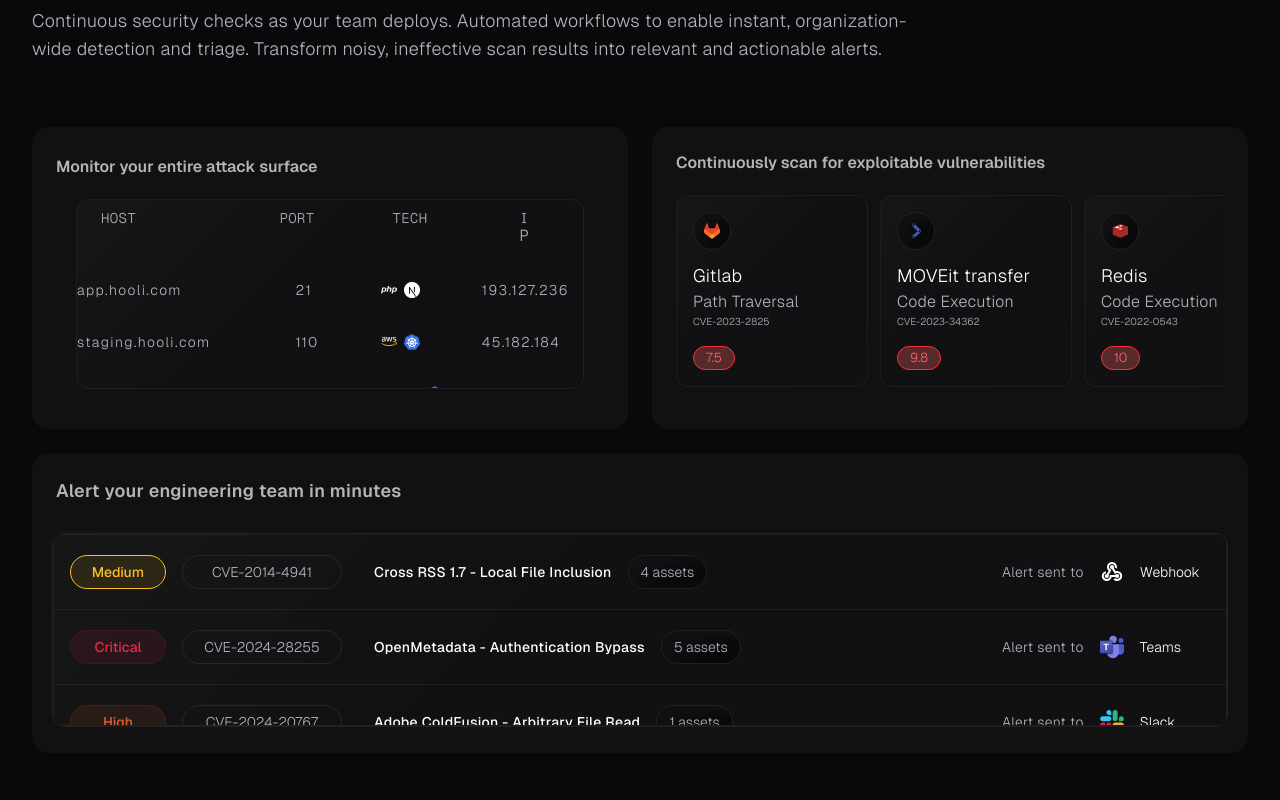
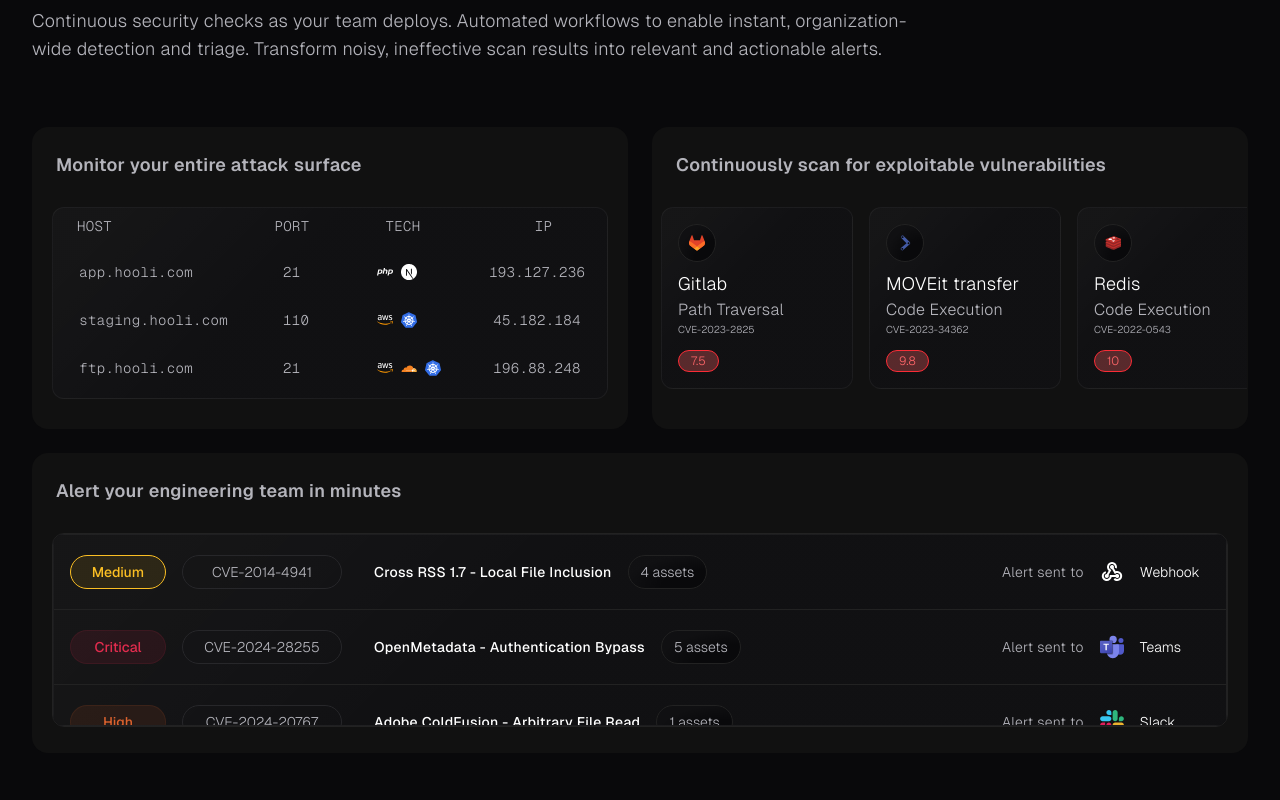
Before and after one commit to Akhlaqy19/Project-Discovery-template, a React (Vite) app: page / in a window 1280 px wide. Shown: the part 3900-4700 px from the top of the page. Built offline with nearby package versions, Linux system fonts and the light colour scheme.

Commit message:
fixing bugs of purpose section

```diff
--- a/src/assets/components/PurposeSection/AttackServices.jsx
+++ b/src/assets/components/PurposeSection/AttackServices.jsx
@@ -1,80 +1,79 @@
-import React, { useRef } from "react";
+import React, { useState } from "react";
 import { attackServicesInfos } from "./../../datas";
 import RowAttackServices from "./RowAttackServices";
 
 export default function AttackServices() {
-  const marqueeRef = useRef(null);
+  const [isHovered, setIsHovered] = useState(false);
 
-  const handleMouseEnter = () => {
-    marqueeRef.current.classList.add("running");
-  };
-
-  const handleMouseLeave = () => {
-    marqueeRef.current.classList.remove("running");
-  };
+  const handleMouseEnter = () => setIsHovered(true)
+  const handleMouseLeave = () => setIsHovered(false)
 
   return (
     <>
       <section
-        className="group col-span-4 md:col-span-2 flex flex-col gap-y-7 py-7 h-75.5"
+        className="group col-span-4 md:col-span-2 min-h-75.5"
         onMouseEnter={handleMouseEnter}
         onMouseLeave={handleMouseLeave}
       >
-        <div className="">
-          <h3 className="group-hover:text-white box-title-effect">
+        <div className="relative z-50 m-0 size-full p-0 py-0">
+          <div className="h-full w-full pb-8">
+            <div className="pointer-events-none relative z-20 mb-4 h-auto w-full">
+              <div className="flex items-center justify-between px-6 pb-3 pt-6">
+                <h3 className="group-hover:text-white box-title-effect text-base xl:text-lg text-gray tracking-xs font-semibold">
                   Monitor your entire attack surface
                 </h3>
               </div>
+            </div>
 
-        {/*   h-full w-auto  */}
-        <div className="bg-base-2 bg-custom-gradient pointer-events-none relative z-20 h-47.5 mt-5 mx-5 backdrop-blur-2xl **:font-light rounded-xl overflow-hidden">
-          {/*  */}
-          <div className="relative top-0 z-40 h-auto w-full rounded-xl pb-1 text-left **:tracking-wide **:uppercase *:*:inline-block">
+            {/* bg-base-2 pointer-events-none relative z-20 mx-5 h-full w-auto rounded-xl bg-custom-gradient */}
+
+            <div className="bg-base-2 pointer-events-none relative z-20 mx-5 h-full max-h-48 w-auto rounded-xl bg-custom-gradient">
+              <div className="relative top-0 z-40 h-auto w-full rounded-xl pb-1">
                 <div
-              className="flex justify-around py-3
-            *:*:font-light *:*:text-sm text-gray *:*:leading-3 *:*:tracking-wide fonts-list
+                  className="flex justify-around py-3 *:not-first:w-1/5 *:*:font-light *:*:text-sm *:*:text-gray *:*:leading-3 *:*:tracking-wide fonts-list
                 "
                 >
                   <div className="w-2/5 text-left pl-6">
-                <p className="">HOST</p>
+                    <p>HOST</p>
                   </div>
-              <div className="w-1/5">
-                <p className="">PORT</p>
+                  <div className="text-left">
+                    <p>PORT</p>
                   </div>
-              <div className="w-1/5 pl-3">
-                <p className="">TECH</p>
+                  <div>
+                    <p>TECH</p>
                   </div>
-              <div className="w-1/5 pr-4 text-center">
-                <p className="text-gray-400">ɪ</p>P
+                  <div className="pr-4 text-center">
+                    <p>IP</p>
                   </div>
                 </div>
               </div>
-          <section className="w-full overflow-hidden">
+              <section className="relative top-0 z-40 h-auto w-full rounded-b-xl overflow-hidden">
                 <div
-              ref={marqueeRef}
-              className="flex flex-col h-312 vertical-marquee"
+                  // ref={marqueeRef}
+                  className="group flex overflow-hidden p-2 flex-col relative z-20 max-h-36 gap-y-4"
                 >
-              <AttackServicesBase />
-              <AttackServicesBase />
-              <AttackServicesBase />
-              <AttackServicesBase />
+                  <AttackServicesBase isHovered={isHovered} />
+                  <AttackServicesBase isHovered={isHovered} />
+                  <AttackServicesBase isHovered={isHovered} />
+                  <AttackServicesBase isHovered={isHovered} />
                 </div>
               </section>
+            </div>
+          </div>
         </div>
       </section>
     </>
   );
 }
 
-const AttackServicesBase = () => {
+const AttackServicesBase = ({ isHovered }) => {
   return (
     <>
       <div
-        className="h-78 *:flex *:items-center *:text-sm
-        *:tracking-widest *:*:*:block *:*:*:h-full *:*:first:w-2/5 *:*:not-first:w-1/5
-        *:*:nth-[2]:pl-4  *:*:nth-[3]:pl-0 *:*:nth-[3]:*:gap-x-1.75 *:
-        transition-transform
-        "
+        className={`flex shrink-0 justify-around gap-4 flex-col vertical-marquee ${
+          // اگر isHovered هست، کلاس حذف میشه؛ در غیر اینصورت اضافه میشه.
+          isHovered ? "running" : ""
+        }`}
       >
         {attackServicesInfos.map((data) => (
           <RowAttackServices key={data.id} {...data} />
@@ -83,3 +82,8 @@
     </>
   );
 };
+
+// h-78
+//  *:tracking-widest *:*:*:block *:*:*:h-full *:*:first:w-2/5 *:*:not-first:w-1/5
+// *:*:nth-[2]:pl-4  *:*:nth-[3]:pl-0 *:*:nth-[3]:*:gap-x-1.75 *:
+// transition-transform
--- a/src/assets/components/PurposeSection/Purpose.jsx
+++ b/src/assets/components/PurposeSection/Purpose.jsx
@@ -9,7 +9,6 @@
     <>
       <section className="custom-container-sm custom-p-sm mt-120">
         <div className="relative z-40 flex w-full flex-col items-center py-10">
-          {/* <div className="w-full"> */}
           <div className="flex flex-col gap-3 items-start text-left my-6 w-full max-w-full">
             <SectionTitle
               subTitle={`Why ProjectDiscovery`}
@@ -20,13 +19,12 @@
           </div>
         </div>
         <div className="w-full">
-          <div className="grid grid-cols-4 gap-6 text-gray font-semibold *:bg-glass-primary *:border-0.5 *:rounded-2xl *:first:px-6 *:nth-[2]:px-6">
+          <div className="grid grid-cols-4 gap-6 text-gray *:bg-glass-primary *:rounded-2xl">
             <AttackServices />
             <ScanVulnerabilities />
             <AlertBox />
           </div>
         </div>
-        {/* </div> */}
       </section>
     </>
   );
--- a/src/assets/components/PurposeSection/RowAttackServices.jsx
+++ b/src/assets/components/PurposeSection/RowAttackServices.jsx
@@ -3,25 +3,27 @@
 function RowAttackServices({domain, port, techs, ip}) {
   return (
     <>
-      <div className="h-13">
-        <div className="">
-          <span>{domain}</span>
+      <div className="flex items-center justify-around rounded-xl py-2">
+        <div className="w-2/5 pl-4 text-left">
+          <p className="domain-detail fonts-list">{domain}</p>
         </div>
-        <div className="">
-          <span>{port}</span>
+        <div className="w-1/6 text-left">
+          <p className="domain-detail fonts-list">{port}</p>
         </div>
-        <div className="pl-0">
-          <div className="*:w-4" style={{ display: "flex" }}>
+        <div className="w-1/5">
+          <div className="*:w-4 flex items-center gap-2 align-middle"
+          style={{display: "flex"}}>
             {techs.map((tech, i) => (
               <img
-              key={i}
-              src={`/icons/techs/${tech}`}
-              alt={`${tech} technology for attack services`} />
+                key={i}
+                src={`/icons/techs/${tech}`}
+                alt={`${tech} technology for attack services`}
+              />
             ))}
           </div>
         </div>
-        <div className="">
-          <span>{ip}</span>
+        <div className="w-1/5 pr-4 text-right">
+          <p className="domain-detail fonts-list">{ip}</p>
         </div>
       </div>
     </>
--- a/src/assets/components/PurposeSection/ScanBoxToolkits.jsx
+++ b/src/assets/components/PurposeSection/ScanBoxToolkits.jsx
@@ -3,8 +3,12 @@
 function ScanBoxToolkits({name, situate, code, score, img}) {
   return (
     <>
-      <div className="bg-base-2 border border-black">
-        <div className="bg-base rounded-full bg-gradient-radial from-white/15 to-transparent p-2.5">
+
+      <div className="bg-base-2 pointer-events-none flex w-full min-w-48 flex-col items-start justify-between gap-1 rounded-xl bg-custom-gradient p-4">
+        <div
+          className="bg-base rounded-full bg-gradient-radial from-white/15 to-transparent
+        p-2.5"
+        >
           <img
             src={`/icons/toolkits-for-vulnerability/${img}`}
             alt=""
@@ -12,18 +16,20 @@
           />
         </div>
         <div className="mt-1">
-          <h5 className="text-white text-lg font-light tracking-xs">{name}</h5>
-          <div className="">
-            <p className="text-base font-light tracking-xs leading-6">
+          <h5 className="text-white text-base xl:text-lg font-light tracking-xs">
+            {name}
+          </h5>
+          <div className="flex flex-col gap-0">
+            <p className="font-light tracking-xs text-sm md:text-base text-gray leading-6">
               {situate}
             </p>
-            <p className="font-light text-sm leading-4 sm:text-[10px]">
+            <p className="font-light text-sm text-gray leading-4 sm:text-[10px]">
               {code}
             </p>
           </div>
         </div>
         <button>
-          <p className="mt-2 px-3 py-1 font-light text-xm leading-3.5 rounded-full border border-red-500 bg-red-400/30 text-red-400">
+          <p className="font-light mt-2 px-3 py-1 text-xs leading-3 rounded-full border border-red-500 bg-red-400/30 text-red-400">
             {score}
           </p>
         </button>
--- a/src/assets/components/PurposeSection/ScanVulnerabilities.jsx
+++ b/src/assets/components/PurposeSection/ScanVulnerabilities.jsx
@@ -1,19 +1,14 @@
-import React, { useRef, useState } from "react";
-import ScanBoxToolkits from "./ScanBoxToolkits"
-import {toolkitsInfos} from "./../../datas";
-
+import React, { useState } from "react";
+import ScanBoxToolkits from "./ScanBoxToolkits";
+import { toolkitsInfos } from "./../../datas";
 
 function ScanVulnerabilities() {
 
-  const marqueeRef = useRef(null);
+  const [isHovered, setIsHovered] = useState(false);
 
-    const handleMouseEnter = () => {
-      marqueeRef.current.classList.add("running");
-    };
+  const handleMouseEnter = () => setIsHovered(true)
+  const handleMouseLeave = () => setIsHovered(false)
 
-    const handleMouseLeave = () => {
-      marqueeRef.current.classList.remove("running");
-    };
 
   return (
     <>
@@ -22,25 +17,55 @@
         onMouseEnter={handleMouseEnter}
         onMouseLeave={handleMouseLeave}
       >
-        <div className="flex items-center justify-between pb-3 pt-6">
-          <h3 className="group-hover:text-white box-title-effect">
+        <div className="relative z-50 m-0 h-auto w-full p-0 py-0">
+          <div className="size-full">
+            <div className="pointer-events-none relative z-20 h-auto w-full">
+              <div className="flex items-center justify-between px-6 pb-3 pt-6">
+                <h3
+                  className="group-hover:text-white text-base xl:text-lg text-gray
+                tracking-xs font-semibold box-title-effect"
+                >
                   Continuously scan for exploitable vulnerabilities
                 </h3>
               </div>
+            </div>
 
-        <div className="group relative h-full w-full pb-2 overflow-hidden">
-          <div className="w-[calc(100%-2px)] py-2 transition-colors">
+            <div className="group pointer-events-none relative z-20 size-full pb-2 overflow-hidden">
+              <div className="relative top-0 z-40 h-auto w-full pb-2 transition-colors">
+                <div className="mask-x-sm mx-auto w-[calc(100%-2px)] py-2 transition-colors">
                   <div
-              ref={marqueeRef}
-              className="flex gap-3 shrink-0 *:bg-base-2
-            *:flex *:flex-col *:items-start *:justify-between *:gap-1
-            *:w-full *:min-w-48 *:min-h-48 *:rounded-xl *:p-4
-            *:*:first:p-2.5 *:*:first:rounded-full *:*:first:bg-black horizontal-marquee"
+                    className="group pointer-events-none flex flex-row gap-3 shrink-0 p-2 overflow-hidden [--duration:30s]"
                   >
+                    <div className={`flex shrink-0 justify-around [gap:var(--gap)] horizontal-marquee flex-row ${isHovered ? "running" : "" }`}>
                       {toolkitsInfos.map((toolkitData) => (
-                <ScanBoxToolkits key={toolkitData.id} {...toolkitData} />
+                        <ScanBoxToolkits
+                          key={toolkitData.id}
+                          {...toolkitData}
+                        />
                       ))}
+                    </div>
+
+
                     {/* تکرار محتوای انیمیشن برای ایجاد افکت پیوسته */}
+                    <div className={`flex shrink-0 justify-around [gap:var(--gap)] horizontal-marquee flex-row ${isHovered ? "running" : "" }`}>
+                      {toolkitsInfos.map((toolkitData) => (
+                        <ScanBoxToolkits
+                          key={toolkitData.id + "-duplicate"}
+                          {...toolkitData}
+                        />
+                      ))}
+                    </div>
+
+                    <div className={`flex shrink-0 justify-around [gap:var(--gap)] horizontal-marquee flex-row ${isHovered ? "running" : "" }`}>
+                      {toolkitsInfos.map((toolkitData) => (
+                        <ScanBoxToolkits
+                          key={toolkitData.id + "-duplicate"}
+                          {...toolkitData}
+                        />
+                      ))}
+                    </div>
+
+                    <div className={`flex shrink-0 justify-around [gap:var(--gap)] horizontal-marquee flex-row ${isHovered ? "running" : "" }`}>
                       {toolkitsInfos.map((toolkitData) => (
                         <ScanBoxToolkits
                           key={toolkitData.id + "-duplicate"}
@@ -50,6 +75,10 @@
                     </div>
                   </div>
                 </div>
+              </div>
+            </div>
+          </div>
+        </div>
       </section>
     </>
   );
--- a/src/index.css
+++ b/src/index.css
@@ -69,7 +69,11 @@
 }
 
 *::-webkit-scrollbar {
-	width: 4px;
+	@apply w-1;
+}
+
+::-webkit-scrollbar-thumb {
+	@apply bg-[#333] rounded-[0];
 }
 
 :root {
@@ -188,8 +192,9 @@
 	 **:transition **:delay-50 **:duration-275 **:ease-in-out;
 }
 
+/* text-base xl:text-lg text-fog font-light tracking-[0.3px] font-semibold text-fog */
 .box-title-effect {
-	@apply transition-all delay-75 duration-200 ease-in-out;
+	@apply transition-colors duration-200 ease-in-out;
 }
 
 .section-gradient-title {
@@ -341,7 +346,7 @@
 }
 
 .vertical-marquee {
-	animation: scrollUp 55s linear infinite;
+	animation: scrollUp 12s linear infinite;
 	animation-play-state: paused;
 }
 
@@ -363,12 +368,12 @@
 		transform: translateY(0);
 	}
 	100% {
-		transform: translateY(-100%);
+		transform: translateY(calc(-100% - 1rem));
 	}
 }
 
 .horizontal-marquee {
-	animation: scrollLeft 15s linear infinite;
+	animation: scrollLeft 25s linear infinite;
 	animation-play-state: paused;
 }
 
@@ -383,7 +388,7 @@
 	}
 
 	100% {
-		transform: translateX(-100%);
+		transform: translateX(calc(-100% - var(--gap)));
 	}
 }
 
@@ -498,3 +503,12 @@
 .fonts-list {
 	font-family: GeistMono, ui-monospace, SFMono-Regular, Roboto Mono, Menlo, Monaco, Liberation Mono, DejaVu Sans Mono, Courier New, monospace;
 }
+
+.domain-detail {
+	@apply font-light text-sm text-gray leading-3 tracking-wide;
+}
+
+.mask-x-sm {
+	mask-image: "linear-gradient(to right, rgba(0, 0, 0, 0), rgba(0, 0, 0, 1) 10%, rgba(0, 0, 0, 1) 90%, rgba(0, 0, 0, 0))";
+	-webkit-mask-image: "linear-gradient(to right, rgba(0, 0, 0, 0), rgba(0, 0, 0, 1) 10%, rgba(0, 0, 0, 1) 90%, rgba(0, 0, 0, 0))";
+}
```
Lines whose indentation alone changed are shown as unchanged.
